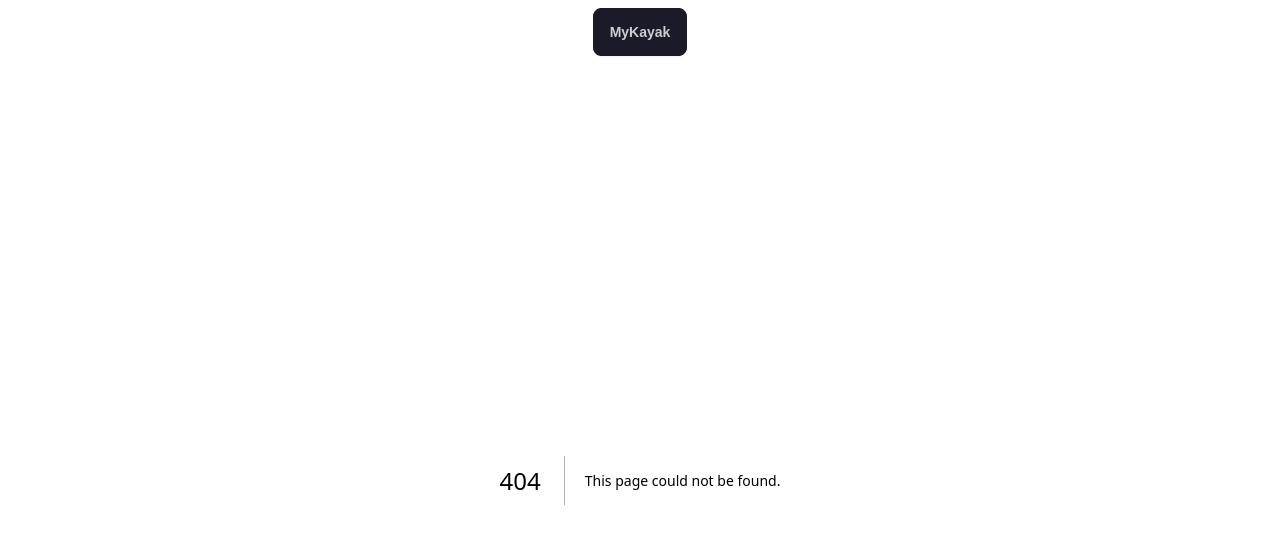
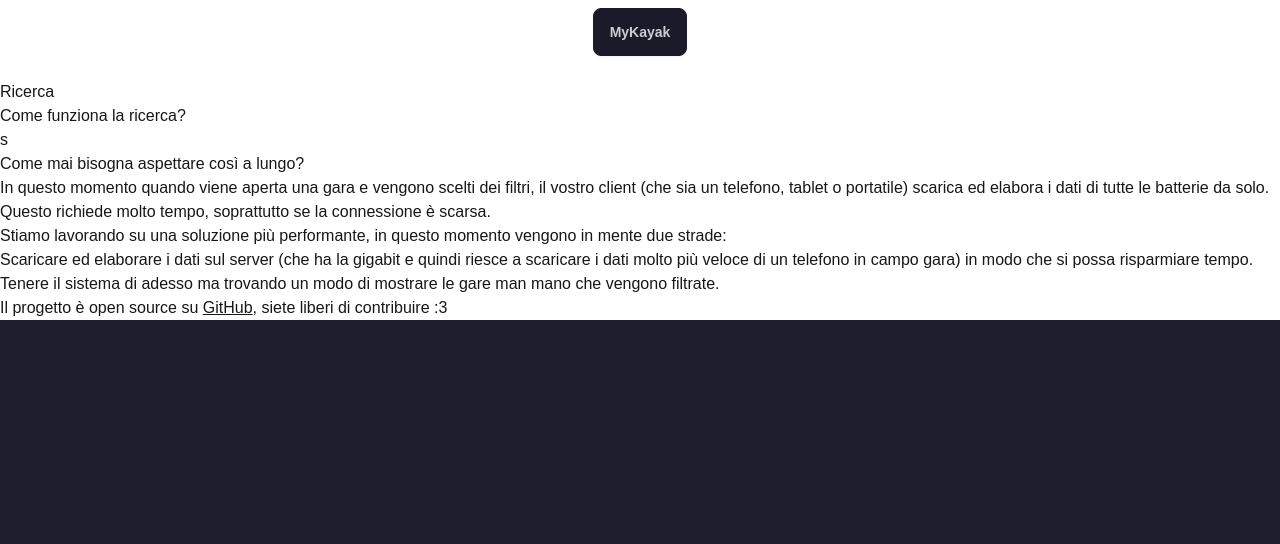
Before and after one commit to MyKayak/frontend, a Next.js app: page /search in a window 1280 px wide. Before the commit this address had no page. Shown: the top 544 px of the page. Built offline with nearby package versions, Linux system fonts and the light colour scheme; what @catppuccin/tailwindcss would draw is missing.

Commit message:
loading aggiunto

```diff
--- /dev/null
+++ b/app/search/page.tsx
@@ -0,0 +1,25 @@
+import React from 'react'
+import Link from "next/link";
+
+const Page = () => {
+    return (
+        <div>
+            <h1>Ricerca</h1>
+            <h2>Come funziona la ricerca?</h2>
+            <p>s</p>
+            <h2>Come mai bisogna aspettare così a lungo?</h2>
+            <p>
+                In questo momento quando viene aperta una gara e vengono scelti dei filtri,
+                il vostro client (che sia un telefono, tablet o portatile) scarica ed elabora i dati di tutte le batterie da solo.
+                Questo richiede molto tempo, soprattutto se la connessione è scarsa. <br></br>
+                Stiamo lavorando su una soluzione più performante, in questo momento vengono in mente due strade:
+                <ul className="">
+                    <li>Scaricare ed elaborare i dati sul server (che ha la gigabit e quindi riesce a scaricare i dati molto più veloce di un telefono in campo gara) in modo che si possa risparmiare tempo.</li>
+                    <li>Tenere il sistema di adesso ma trovando un modo di mostrare le gare man mano che vengono filtrate.</li>
+                </ul>
+                Il progetto è open source su <Link href="https://github.com/mykayak.frontend" className="link">GitHub</Link>, siete liberi di contribuire :3
+            </p>
+        </div>
+    )
+}
+export default Page
--- a/assets/RaceList.tsx
+++ b/assets/RaceList.tsx
@@ -3,6 +3,7 @@
 import RaceAccordionItem from "../app/components/RaceAccordionItem";
 import React, { useState, useEffect } from "react";
 import { useSearchParams } from "next/navigation";
+import Link from "next/link";
 
 export interface Competitor {
     b: number;
@@ -34,50 +35,69 @@
     races: Race[];
 }
 
-async function filterRaces(races: Race[], queries: string[]) {
-    if (queries.length == 0) return races; // siccome per cercare qualcosa scarica tutte le gare e ci mette un po' di tempo, se non c'e` nulla da cercare skippa sta parte
+async function filterRaces(races: Race[], queries: string[], onProgress: (progress: number) => void) {
+    if (queries.length === 0) return races;
 
     const filteredRaces: Race[] = [];
-    for (const race of races) {
+    const totalRaces = races.length;
+
+    for (const [index, race] of races.entries()) {
         const response = await fetch(`/api/race-results?${new URLSearchParams(race.params)}`);
         const heat = await response.json();
-        for (const query of queries){
-            if(race.raceName.toLowerCase().includes(query)){
+
+        // Calculate progress based on races processed
+        const progress = Math.round(((index + 1) / totalRaces) * 100);
+        onProgress(progress);
+
+        // Check race name
+        if (queries.some(query => race.raceName.toLowerCase().includes(query))) {
             filteredRaces.push(race);
+            continue;
         }
-        }
+
+        // Check heat data
         if (hasQuery(heat, queries)) {
             filteredRaces.push(race);
         }
     }
+
+    // Ensure progress reaches 100% at the end
+    onProgress(100);
     return filteredRaces;
 }
 
 function hasQuery(heatsData: Competitor[][], queries: string[]) {
-    console.log(heatsData);
-    console.log(queries)
     if (queries.length === 0) return true;
-    for (const query of queries){
+
+    for (const query of queries) {
+        try {
             for (const heat of heatsData) {
                 for (const performance of heat) {
-                for (const value of Object.values(performance)) { // controllo generico
+                    // Check all string values in the performance object
+                    for (const value of Object.values(performance)) {
                         if (String(value).toLowerCase().includes(query.toLowerCase())) {
                             return true;
                         }
                     }
-                if(performance.PlaName.toLowerCase() + " " + performance.PlaSurname.toLowerCase() === query){ //nome cognome
-                    return true;
-                }
-                if(performance.PlaSurname.toLowerCase() + " " + performance.PlaName.toLowerCase() === query){ //cognome nome
+
+                    // Check full name variations
+                    const fullNameVariations = [
+                        `${performance.PlaName.toLowerCase()} ${performance.PlaSurname.toLowerCase()}`,
+                        `${performance.PlaSurname.toLowerCase()} ${performance.PlaName.toLowerCase()}`
+                    ];
+
+                    if (fullNameVariations.includes(query.toLowerCase())) {
                         return true;
                     }
                 }
             }
+        }catch{}
     }
     return false;
 }
 
 export default function RaceList({ races }: RaceListProps) {
+    const [progress, setProgress] = useState<number>(0);
     const [data, setData] = useState<Race[] | null>(null);
     const [loading, setLoading] = useState<boolean>(false);
     const searchParams = useSearchParams();
@@ -86,22 +106,36 @@
     useEffect(() => {
         const getRaces = async () => {
             setLoading(true);
+            setProgress(0); // Reset progress at start
+
             try {
-                const filteredRaces = await filterRaces(races, query.split("+"));
+                const filteredRaces = await filterRaces(races, query.split("+"), setProgress);
                 setData(filteredRaces);
             } catch (error) {
                 console.error('Error fetching race data:', error instanceof Error ? error.message : error);
+                setProgress(0); // Reset progress on error
             }
+
             setLoading(false);
         };
 
-        console.log(getRaces()); // non serve a nulla stamparlo ma l'ide mi fa storie e pur di non dover sbattere la testa contro ESLint preferisco che sia cosi`
+        getRaces();
     }, [query, races]);
 
     return (
         <div className="w-11/12 mx-auto">
             {loading ? (
-                <div>Loading...</div>
+                <div className="w-full h-screen flex items-center justify-items-center content-center justify-content-center flex-col">
+                    <div
+                        className="radial-progress text-primary transition-all mt-auto"
+                        style={{ "--value": progress } as React.CSSProperties}
+                        aria-valuenow={progress + "%"}
+                        role="progressbar">
+                        {progress}%
+                    </div>
+                    <p className="mx-auto">Potrebbe volerci un pochino</p>
+                    <p className="mx-auto mb-auto">soprattutto se c&#39;è una <Link href="/search" className="link">ricerca</Link></p>
+                </div>
             ) : data ? (
                 data.map((race: Race, index: number) => (
                     <RaceAccordionItem key={race.raceName} race={race} index={index} />
```
Lines whose indentation alone changed are shown as unchanged.
